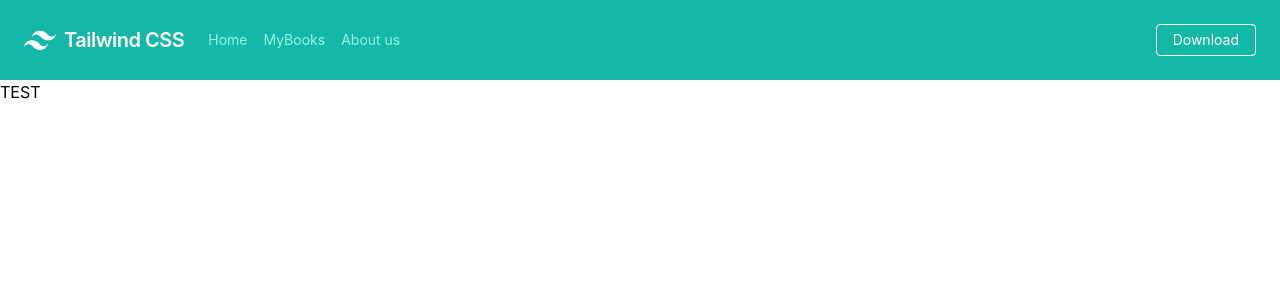
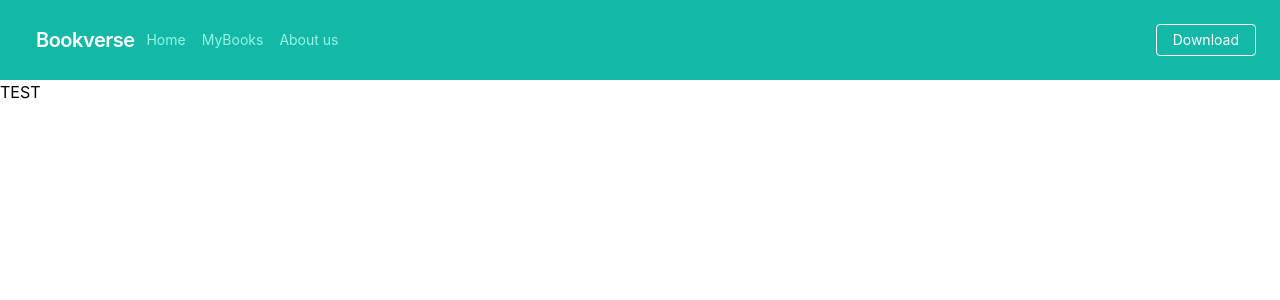
Before and after one commit to PovedaAqui/projectb, a React (Create React App) app: page / in a window 1280 px wide. Shown: the top 300 px of the page. Built offline with nearby package versions, Linux system fonts and the light colour scheme; no server answers.

Commit message:
working on the navbar

```diff
--- a/src/components/NavBar.js
+++ b/src/components/NavBar.js
@@ -12,14 +12,14 @@ const NavBar = () => {
 
     return (
         <nav className="flex items-center justify-between flex-wrap bg-teal-500 p-6">
-            <div className="flex items-center flex-shrink-0 text-white mr-6">
-                <svg className="fill-current h-8 w-8 mr-2" width="54" height="54" viewBox="0 0 54 54" xmlns="http://www.w3.org/2000/svg"><path d="M13.5 22.1c1.8-7.2 6.3-10.8 13.5-10.8 10.8 0 12.15 8.1 17.55 9.45 3.6.9 6.75-.45 9.45-4.05-1.8 7.2-6.3 10.8-13.5 10.8-10.8 0-12.15-8.1-17.55-9.45-3.6-.9-6.75.45-9.45 4.05zM0 38.3c1.8-7.2 6.3-10.8 13.5-10.8 10.8 0 12.15 8.1 17.55 9.45 3.6.9 6.75-.45 9.45-4.05-1.8 7.2-6.3 10.8-13.5 10.8-10.8 0-12.15-8.1-17.55-9.45-3.6-.9-6.75.45-9.45 4.05z"/></svg>
-                <span className="font-semibold text-xl tracking-tight">Tailwind CSS</span>
-            </div>
             <div className="block lg:hidden">
                 <button onClick={() => menuOn()} className="flex items-center px-3 py-2 border rounded text-teal-200 border-teal-400 hover:text-white hover:border-white">
                 <svg className="fill-current h-3 w-3" viewBox="0 0 20 20" xmlns="http://www.w3.org/2000/svg"><title>Menu</title><path d="M0 3h20v2H0V3zm0 6h20v2H0V9zm0 6h20v2H0v-2z"/></svg>
                 </button>
+            </div>
+            <div className="flex items-center flex-shrink-0 text-white mr-auto ml-3 lg:mr-3">
+                {/* <svg className="fill-current h-8 w-8 mr-2" width="54" height="54" viewBox="0 0 54 54" xmlns="http://www.w3.org/2000/svg"><path d="M13.5 22.1c1.8-7.2 6.3-10.8 13.5-10.8 10.8 0 12.15 8.1 17.55 9.45 3.6.9 6.75-.45 9.45-4.05-1.8 7.2-6.3 10.8-13.5 10.8-10.8 0-12.15-8.1-17.55-9.45-3.6-.9-6.75.45-9.45 4.05zM0 38.3c1.8-7.2 6.3-10.8 13.5-10.8 10.8 0 12.15 8.1 17.55 9.45 3.6.9 6.75-.45 9.45-4.05-1.8 7.2-6.3 10.8-13.5 10.8-10.8 0-12.15-8.1-17.55-9.45-3.6-.9-6.75.45-9.45 4.05z"/></svg> */}
+                <span className="font-semibold text-xl tracking-tight">Bookverse</span>
             </div>
             <div id='menu' ref={menu} className="w-full hidden flex-grow lg:flex lg:items-center lg:w-auto">
                 <div className="text-sm lg:flex-grow">
--- /dev/null
+++ b/src/components/SideBar.js
@@ -0,0 +1,9 @@
+import React from 'react'
+
+const SideBar = () => {
+  return (
+    <div>SideBar</div>
+  )
+}
+
+export default SideBar
```
Lines whose indentation alone changed are shown as unchanged.
